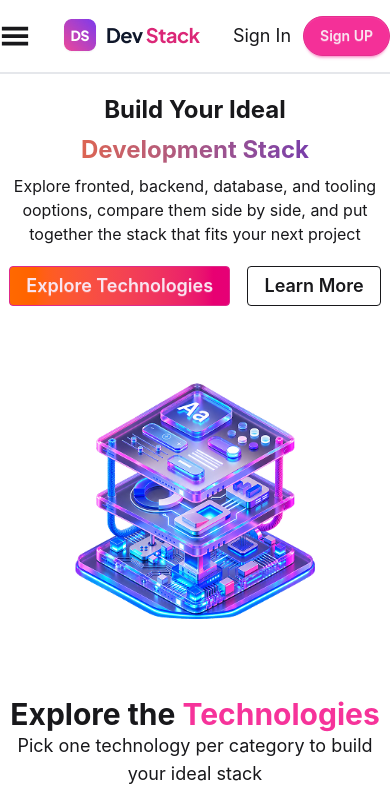
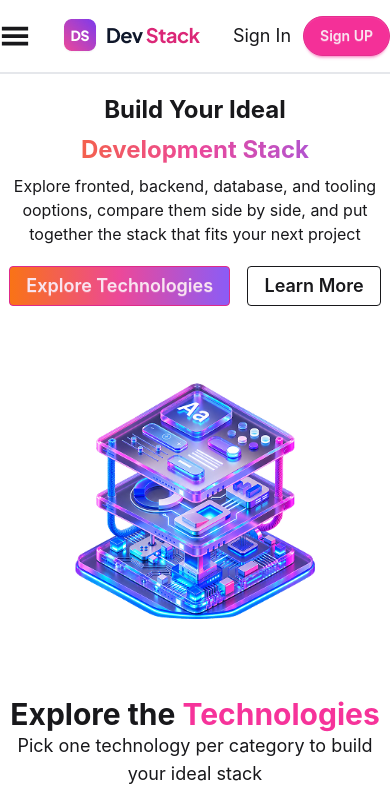
Before and after one commit to coderrabiul26/b14-A05-DevStack-coderrabiul-26, a React (Vite) app: page / in a window 390 px wide. Shown: the top 808 px of the page. Built offline with nearby package versions, Linux system fonts and the light colour scheme.

Commit message:
README.md file created

```diff
--- a/src/App.css
+++ b/src/App.css
@@ -1,2 +1,11 @@
 @import "tailwindcss";
 @plugin "daisyui";
+
+:root{
+    --brand-gradient: linear-gradient(
+        to right,
+        #f97316,
+        #ec4899,
+        #8b5cf6
+    )
+}
--- a/src/App.tsx
+++ b/src/App.tsx
@@ -14,6 +14,7 @@ const dataPromise=async():Promise<ITechnologyType[]>=>{
     const data = await res.json()
     return data
   }
+  const technologyDataPromise= dataPromise()
 
 function App() {
 
@@ -24,7 +25,7 @@ function App() {
       <Nav></Nav>
       <Banner></Banner>
       <Suspense fallback={<h1>Loading...</h1>}>
-        <Technologies dataPromise={dataPromise()}></Technologies>
+        <Technologies dataPromise={technologyDataPromise}></Technologies>
       </Suspense>
       <Footer></Footer>
 
--- a/src/component/banner.tsx
+++ b/src/component/banner.tsx
@@ -5,10 +5,10 @@ export default function Banner(){
         <div className='grid grid-cols-1 md:grid-cols-2 items-center justify-center container mx-auto'>
             <div className='flex flex-col gap-2 md:gap-5 justify-center'>
                 <h1 className='text-center md:text-left text-2xl md:text-4xl font-bold'>Build Your Ideal</h1>
-                <h1 className="text-2xl md:text-4xl text-center md:text-left font-bold bg-linear-to-r from-orange-500 to-violet-800 bg-clip-text text-transparent">Development Stack</h1>
+                <h1 className="text-2xl md:text-4xl text-center md:text-left font-bold bg-clip-text text-transparent" style={{backgroundImage:'var(--brand-gradient)'}}>Development Stack</h1>
                 <p className='text-md md:text-lg text-center md:text-left'>Explore fronted, backend, database, and tooling ooptions, compare them side by side, and put together the stack that fits your next project</p>
                 <div className='flex gap-2 justify-evenly md:justify-start mt-3'>
-                    <button className="btn btn-active btn-secondary text-lg bg-linear-to-r from-orange-500 to-pink-600 ">Explore Technologies</button>
+                    <button className="btn btn-active btn-secondary text-lg" style={{backgroundImage:'var(--brand-gradient)'}}>Explore Technologies</button>
                     <button className="btn btn-outline text-lg">Learn More</button>
                 </div>
             </div>
--- a/src/component/footer.tsx
+++ b/src/component/footer.tsx
@@ -4,17 +4,17 @@ export default function Footer() {
   return (
     <div>
       <div className="border-b-2 border-b-gray-300 my-5 py-12">
-        <div className="grid grid-cols-1 md:grid-cols-9 container mx-auto justify-between">
-          <div className="col-span-3 pr-2">
+        <div className="grid grid-cols-1 md:grid-cols-12 container mx-auto justify-between">
+          <div className="col-span-6 pr-2">
             <img className="mx-auto md:mx-0" src={footerLogo} alt="" />
             <p className="text-lg my-3 text-center md:text-left">
               Curated tools, technologies, and resources for developers building
               modern software.
             </p>
             <div className="flex gap-5 justify-center md:justify-start">
-              <button className="text-2xl font-bold"><a className="no-underline" href="">Github</a></button>
-              <button className="text-2xl font-bold"><a className="no-underline" href="">Twitter</a></button>
-              <button className="text-2xl font-bold"><a className="no-underline" href="">LinkedIn</a></button>
+              <button className="text-lg md:text-2xl font-bold"><a className="no-underline" href="">Github</a></button>
+              <button className="text-lg md:text-2xl font-bold"><a className="no-underline" href="">Twitter</a></button>
+              <button className="text-lg md:text-2xl font-bold"><a className="no-underline" href="">LinkedIn</a></button>
             </div>
           </div>
           <div className=" hidden md:block col-span-2 pl-4">
--- a/src/component/technologies.tsx
+++ b/src/component/technologies.tsx
@@ -2,6 +2,7 @@ import { use, useState } from "react";
 import type { ITechnologyType } from "../type/technologyType";
 import TechnologyCard from "./technologyCard";
 import YourStackCard from "./yourStackCard";
+import { toast } from "react-toastify"
 
 interface ITechnologiesProps {
   dataPromise: Promise<ITechnologyType[]>;
@@ -14,6 +15,7 @@ export default function Technologies({ dataPromise }: ITechnologiesProps) {
 
   const handleRemoveAllSelectedTechnology=()=>{
     setSelectedTechnology([])
+    toast.warning('All technology removed')
   }
 
 
@@ -23,9 +25,9 @@ export default function Technologies({ dataPromise }: ITechnologiesProps) {
             <h1 className="text-3xl font-bold"> Explore the <span className="text-pink-500">Technologies</span></h1>
             <p className="text-lg"> Pick one technology per category to build your ideal stack</p>
         </div>
-        <div className="grid grid-cols-1 md:grid-cols-12 mt-5">
-            <div className="col-span-9 md:mr-5 mb-4">
-                <div className="grid grid-cols-1 md:grid-cols-3 gap-4">
+        <div className="grid grid-cols-1 md:grid-cols-2 lg:grid-cols-12 mt-5">
+            <div className="md:col-span-2 lg:col-span-9 lg:mr-5 mb-4">
+                <div className="grid grid-cols-1 md:grid-cols-2 lg:grid-cols-3 gap-4">
                     {technologies.map((technology) => (<TechnologyCard key={technology.id} technology={technology} selectedTechnology={selectedTechnology} setSelectedTechnology={setSelectedTechnology}></TechnologyCard>))}
                 </div>
             </div>
@@ -33,7 +35,9 @@ export default function Technologies({ dataPromise }: ITechnologiesProps) {
                 <div className="border-3 border-gray-200 rounded-3xl p-5">
                     <div className="mb-4">
                         <h1 className="text-3xl font-bold mb-2">Your Stack</h1>
-                        <span className="text-lg">{selectedTechnology.length} Technology Selected</span>
+                        <span className="text-lg">
+                            {selectedTechnology.length===0? 'No technologies selected yet':`${selectedTechnology.length} Technology Selected`}
+                        </span>
                     </div>
                     <div className="flex flex-col gap-2">
                     {
--- a/src/component/technologyCard.tsx
+++ b/src/component/technologyCard.tsx
@@ -37,7 +37,7 @@ export default function TechnologyCard({technology, selectedTechnology, setSelec
                 <span className="flex gap-2 items-center font-bold"><FaStar className="text-yellow-400 "/>{technology.rating}</span>
 
             </div>
-            <button onClick={()=>handleIsSelected()} className={`${isSelected? 'btn btn-primary': 'btn btn-neutral'} rounded-xl`} disabled={isSelected} >{isSelected? 'Added to Stack': 'Add to Stack'}</button>
+            <button onClick={()=>handleIsSelected()} className={`${isSelected? 'btn btn-primary': 'btn btn-neutral'} rounded-xl`} disabled={isSelected} >{isSelected? '✓ Added to Stack': 'Add to Stack'}</button>
 
 
         </div>
--- a/src/component/yourStackCard.tsx
+++ b/src/component/yourStackCard.tsx
@@ -1,6 +1,7 @@
 import {type Dispatch, type SetStateAction } from "react"
 import type { ITechnologyType } from "../type/technologyType"
 import { IoMdClose } from "react-icons/io"
+import { toast } from "react-toastify"
 
 interface SelectedTechnologyProps{
     selectedTechnology:ITechnologyType[]
@@ -14,7 +15,7 @@ export default function YourStackCard({selectedTechnology, setSelectedTechnology
     const handleRemoveSelectedTechnology=(id:number)=>{
         const remainingTechnology= selectedTechnology.filter((technology)=>technology.id!==id)
         setSelectedTechnology(remainingTechnology)
-
+        toast.warning('Technology removed')
     }
 
 
```
Also changed, not shown: 1 other file (tests, documents, lock files or other folders).
